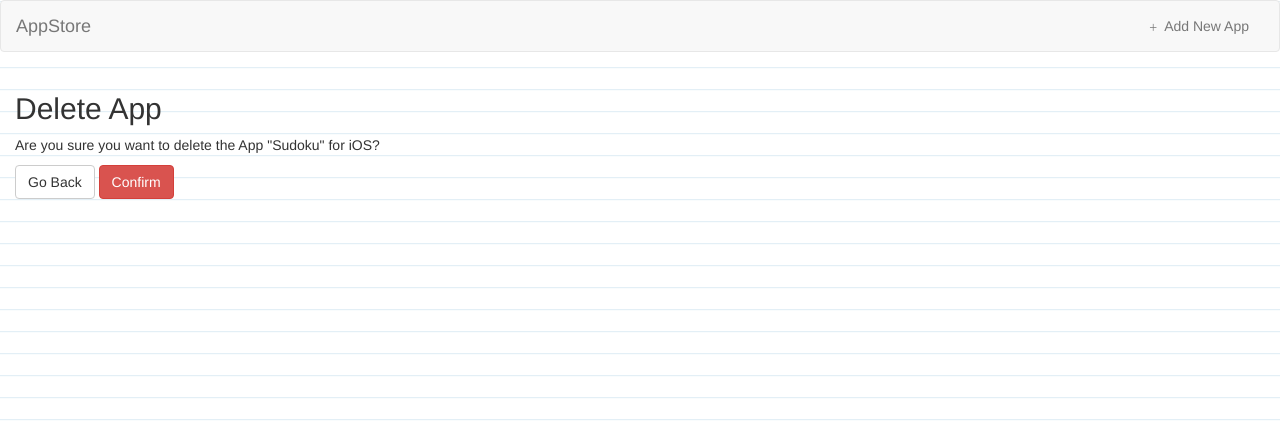
After one commit to stedice/djangoAppStoreWebApp, a Django app: template appStore/templates/appStore/app_confirm_delete.html in a window 1280 px wide. The commit adds this page. Shown: the top 439 px of the page. Run offline with Django 3.2, Linux system fonts and the light colour scheme; the template is opened without the code that fills it: values that come from a table or form of the project are taken from there, others are empty; data comes from the database, SQL or seed files in the repository; both versions use the stored data as it was after the commit; some libraries are stand-ins or nearby versions; some web fonts are replaced.

Commit message:
update/delete app

```diff
--- a/appStore/static/appStore/style.css
+++ b/appStore/static/appStore/style.css
@@ -1,5 +1,9 @@
 body{
 	background: white url("images/paper.png");
+}
+
+.thumbnail {
+	padding-top: 20px;
 }
 
 .vline {
--- /dev/null
+++ b/appStore/templates/appStore/app_confirm_delete.html
@@ -0,0 +1,12 @@
+{% extends 'appStore/base.html' %}
+{% block title %}Add/Edit App{% endblock %}
+
+{% block body %}
+<h2>Delete App</h2>
+<form action="" method="post">
+	{% csrf_token %}
+    <p>Are you sure you want to delete the App "{{ object.name }}" for {{ object.platform_description }}?</p>
+    <a class="btn btn-default" href="{% url 'appStore:detail' app.id %}" role="button">Go Back</a>
+    <button type="submit" class="btn btn-danger">Confirm</a>
+</form>
+{% endblock %}
--- a/appStore/templates/appStore/app_form.html
+++ b/appStore/templates/appStore/app_form.html
@@ -1,15 +1,15 @@
 {% extends 'appStore/base.html' %}
-{% block title %}Add New App{% endblock %}
-{% load staticfiles %}
+{% block title %}Add/Edit App{% endblock %}
 
 {% block body %}
+<h2>Create/Edit App</h2>
 <form class="form-horizontal" action="" method="POST" enctype="multipart/form-data">
   {% csrf_token %}
   {% include 'appStore/form_template.html' %}
   <div class="col-sm-offset-2 col-sm-10">
     <div class="form_group">
       <a class="btn btn-default" href="{% url 'appStore:index' %}" role="button">Cancel</a>
-      <button type="submit" class="btn btn-success">Create</button>
+      <button type="submit" class="btn btn-success">Save</button>
     </div>
   </div>
 </form>
--- a/appStore/templates/appStore/detail.html
+++ b/appStore/templates/appStore/detail.html
@@ -15,8 +15,8 @@
       <h5><em>Created on {{ app.created_at }}</em></h5>
       <p>
         <a class="btn btn-default" href="{% url 'appStore:index' %}" role="button">Go Back</a>
-        <a class="btn btn-info" href="#" role="button">Edit App</a>
-        <a class="btn btn-danger" href="#" role="button">Delete App</a>
+        <a class="btn btn-info" href="{% url 'appStore:app-update' app.id %}" role="button">Edit App</a>
+        <a class="btn btn-danger" href="{% url 'appStore:app-delete' app.id %}" role="button">Delete App</a>
       </p>
     </div>
   </div>
--- a/appStore/templates/appStore/form_template.html
+++ b/appStore/templates/appStore/form_template.html
@@ -1,4 +1,3 @@
-<h2>Create New App</h2>
 {% for field in form %}
 <div class="form-group">
   <label class="control-label col-sm-2" for="song_title">{{ field.label_tag }}</label>
--- a/appStore/urls.py
+++ b/appStore/urls.py
@@ -11,7 +11,13 @@ urlpatterns = [
     # /appStore/{id}/
     url(r'^(?P<pk>[0-9]+)/$', views.DetailView.as_view(), name='detail'),
 
-    # /appStore/add/
-    url(r'^add/$', views.AppCreate.as_view(), name='app-add'),
+    # /appStore/app/add/
+    url(r'^app/add/$', views.AppCreate.as_view(), name='app-add'),
+
+    # /appStore/app/{id}/
+    url(r'^app/(?P<pk>[0-9]+)/$', views.AppUpdate.as_view(), name='app-update'),
+
+    # /appStore/app/{id}/delete
+    url(r'^app/(?P<pk>[0-9]+)/delete/$', views.AppDelete.as_view(), name='app-delete'),
 
 ]
```
Also changed, not shown: appStore/views.py (+13 -7 lines), db.sqlite3.
